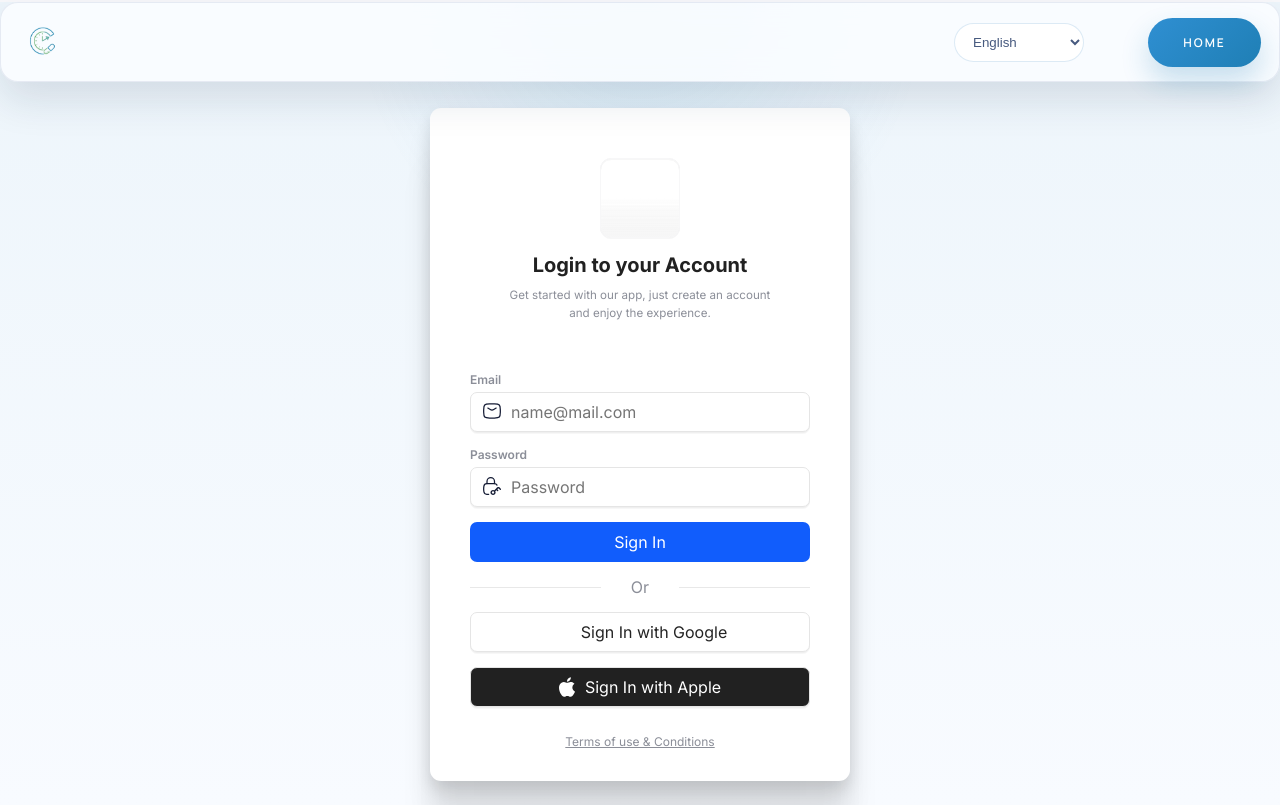
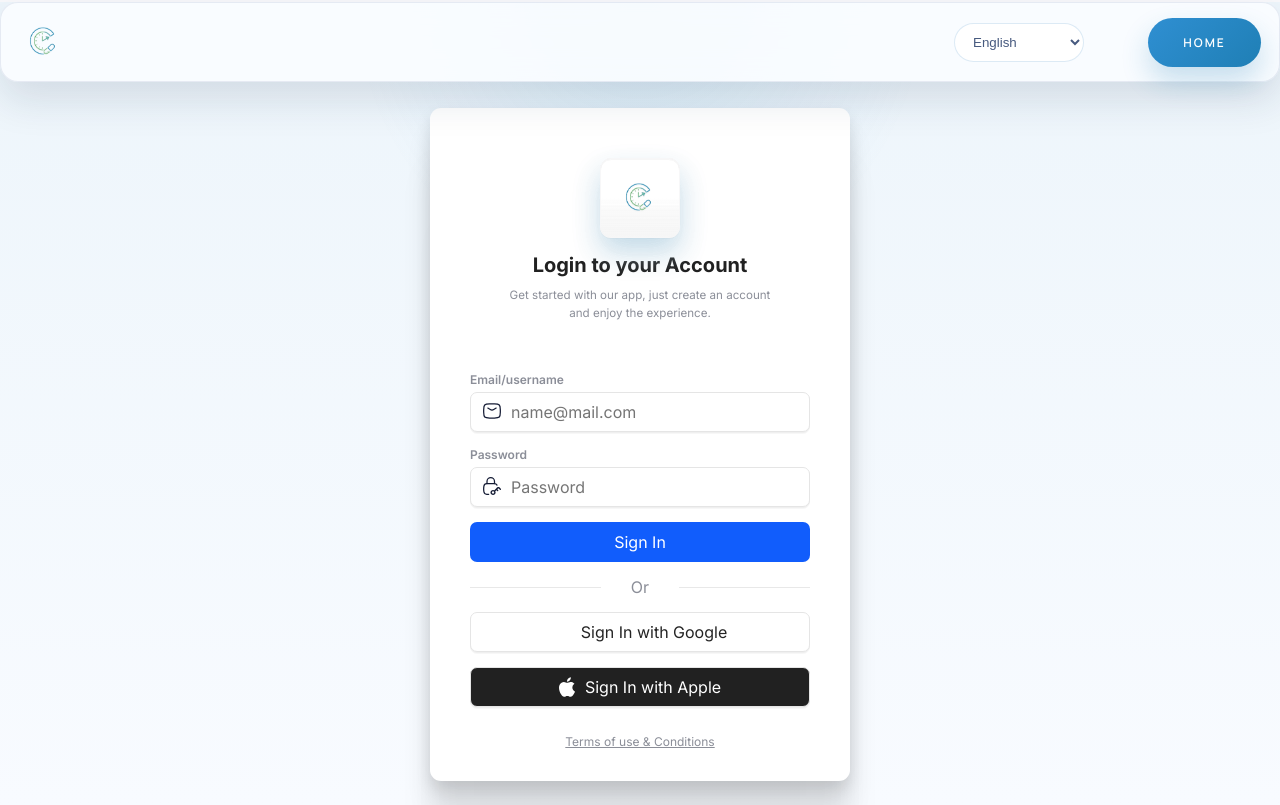
Before and after one commit to Proppeller25/DigitalTimeCapsule, a React (Vite) app in the folder client/: page /auth in a window 1280 px wide. Built offline with nearby package versions, Linux system fonts and the light colour scheme.

Commit message:
feat(auth): refresh auth page UI and navigation

```diff
--- a/client/src/pages/AuthPage.css
+++ b/client/src/pages/AuthPage.css
@@ -40,6 +40,10 @@
   border: 1px solid #F7F7F8;
   filter: drop-shadow(0px 0.5px 0.5px #EFEFEF) drop-shadow(0px 1px 0.5px rgba(239, 239, 239, 0.5));
   border-radius: 11px;
+  display: flex;
+  justify-content: center;
+  align-items: center;
+  box-shadow: 0 14px 28px rgba(31, 127, 181, 0.24);
 }
 
 .title_container {
--- a/client/src/pages/AuthPage.jsx
+++ b/client/src/pages/AuthPage.jsx
@@ -1,22 +1,25 @@
 import './AuthPage.css'
+import {Link} from 'react-router-dom'
 import Navbar from '../components/Navbar'
 
 const AuthPage = () => {
   return (
     <main className="authPage">
       <Navbar links={[
-      ]} ctaHref="/auth" ctaLabel="Home" />
+      ]} ctaHref="/" ctaLabel="Home" />
 
       <section className="authCardWrap">
         <form className="form_container">
-  <div className="logo_container"></div>
+          <div className="logo_container">
+            <img src="/capsule.png" className="brandIcon" alt="Timecapsule" />
+          </div>
           <div className="title_container">
             <p className="title">Login to your Account</p>
             <span className="subtitle">Get started with our app, just create an account and enjoy the experience.</span>
           </div>
           <br/>
           <div className="input_container">
-    <label className="input_label" htmlFor="email_field">Email</label>
+            <label className="input_label" htmlFor="email_field">Email/username</label>
             <svg fill="none" viewBox="0 0 24 24" height="24" width="24" xmlns="http://www.w3.org/2000/svg" className="icon">
               <path strokeLinejoin="round" strokeLinecap="round" strokeWidth="1.5" stroke="#141B34" d="M7 8.5L9.94202 10.2394C11.6572 11.2535 12.3428 11.2535 14.058 10.2394L17 8.5"></path>
               <path strokeLinejoin="round" strokeWidth="1.5" stroke="#141B34" d="M2.01577 13.4756C2.08114 16.5412 2.11383 18.0739 3.24496 19.2094C4.37608 20.3448 5.95033 20.3843 9.09883 20.4634C11.0393 20.5122 12.9607 20.5122 14.9012 20.4634C18.0497 20.3843 19.6239 20.3448 20.7551 19.2094C21.8862 18.0739 21.9189 16.5412 21.9842 13.4756C22.0053 12.4899 22.0053 11.5101 21.9842 10.5244C21.9189 7.45886 21.8862 5.92609 20.7551 4.79066C19.6239 3.65523 18.0497 3.61568 14.9012 3.53657C12.9607 3.48781 11.0393 3.48781 9.09882 3.53656C5.95033 3.61566 4.37608 3.65521 3.24495 4.79065C2.11382 5.92608 2.08114 7.45885 2.01576 10.5244C1.99474 11.5101 1.99475 12.4899 2.01577 13.4756Z"></path>
```
Lines whose indentation alone changed are shown as unchanged.
